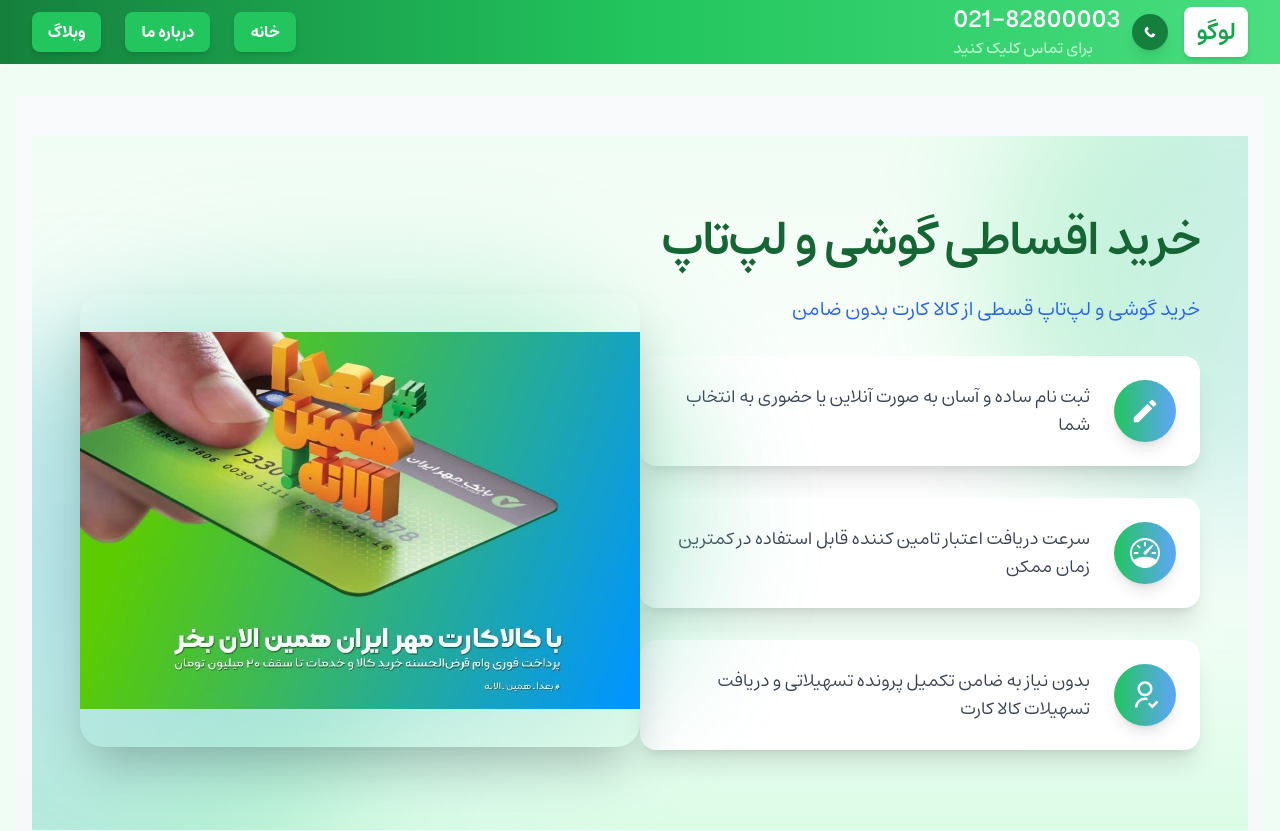
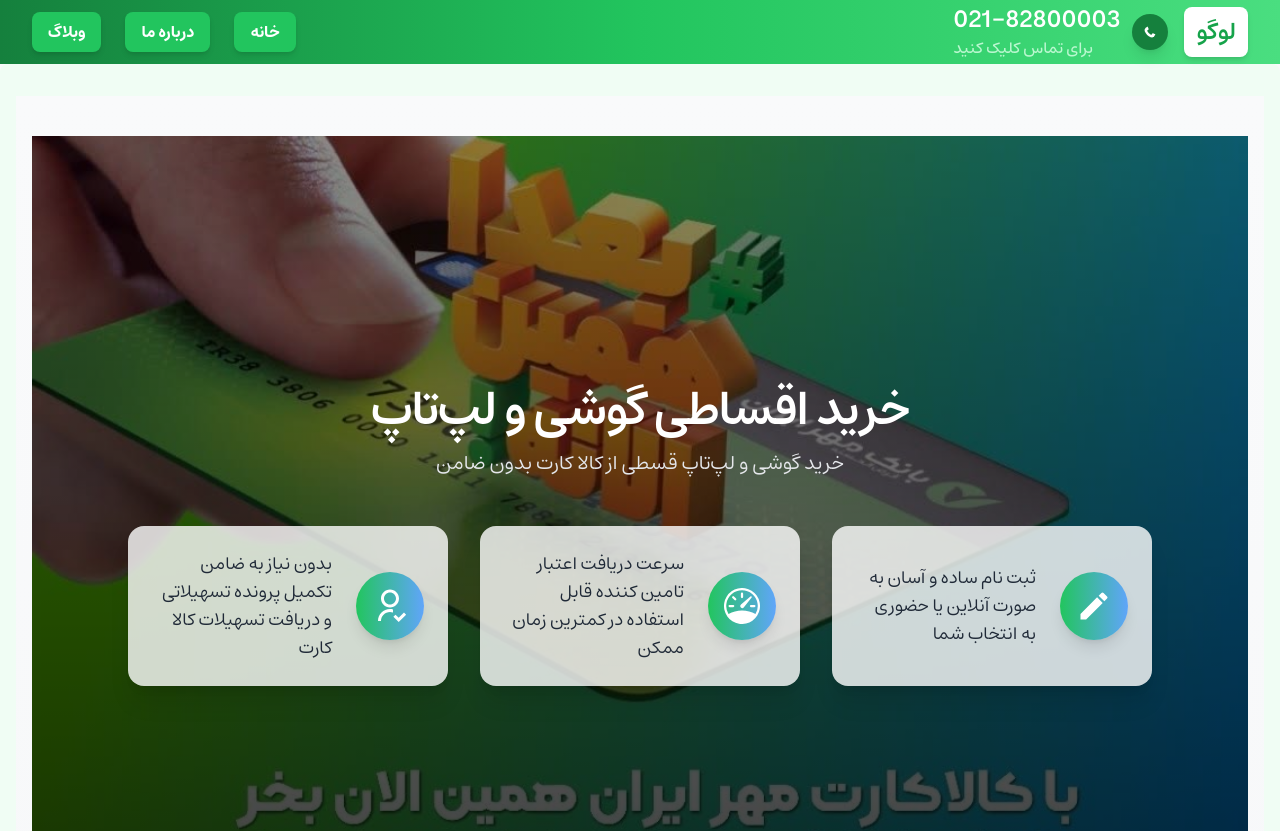
Before and after one commit to JAmohackerL/Mobile-Shop, a Next.js app: page / in a window 1280 px wide. Shown: the top 831 px of the page. Built offline with nearby package versions, Linux system fonts and the light colour scheme.

Commit message:
updateV4

```diff
--- a/src/components/InstallmentCalculator.jsx
+++ b/src/components/InstallmentCalculator.jsx
@@ -10,66 +10,65 @@
 // Installment Purchase Component
 const InstallmentPurchase = ({ onCalculateClick }) => {
   return (
-    <div className="bg-gradient-to-b from-green-50 via-white to-green-100 py-20 relative overflow-hidden">
-      {/* Decorative Background Effects */}
-      <div className="absolute top-[-15%] right-[-20%] w-[500px] h-[500px] bg-gradient-to-r from-green-400 to-blue-300 rounded-full opacity-30 blur-3xl"></div>
-      <div className="absolute bottom-[-15%] left-[-20%] w-[600px] h-[600px] bg-gradient-to-r from-blue-400 to-green-400 rounded-full opacity-30 blur-3xl"></div>
+    <div className="relative w-full min-h-screen">
+      {/* Background Image */}
+      <div className="absolute inset-0 z-0">
+        <Image
+          src={bank}
+          alt="تصویر خرید اقساطی"
+          className="w-full h-full object-cover"
+          style={{ filter: "brightness(0.8)" }}
+          priority
+        />
+      </div>
+
+      {/* Overlay */}
+      <div className="absolute inset-0 z-5 bg-gradient-to-b from-black/30 to-black/70"></div>
 
       {/* Main Content */}
-      <div className="container mx-auto flex flex-col md:flex-row items-center justify-between px-6 md:px-12 space-y-12 md:space-y-0">
-        {/* Text Section */}
-        <div className="w-full md:w-1/2 space-y-8 text-center md:text-right z-10">
-          <h3 className="text-4xl md:text-5xl font-extrabold text-green-800 leading-tight tracking-tight">
+      <div className="relative z-10 flex flex-col items-center justify-center min-h-screen px-6 md:px-12 text-white">
+        {/* Title Section */}
+        <div className="text-center mb-12 space-y-4">
+          <h3 className="text-4xl md:text-5xl font-extrabold leading-tight tracking-tight">
             خرید اقساطی گوشی و لپ‌تاپ
           </h3>
-          <p className="text-lg md:text-xl text-blue-600 font-medium">
+          <p className="text-lg md:text-xl font-medium text-gray-200">
             خرید گوشی و لپ‌تاپ قسطی از کالا کارت بدون ضامن
           </p>
-          <ul className="space-y-8">
+        </div>
+
+        {/* Features Section */}
+        <ul className="grid grid-cols-1 md:grid-cols-3 gap-8 max-w-5xl">
           {[
             {
-                icon: <MdEdit className="text-white text-3xl" />,
+              icon: <MdEdit className="text-white text-4xl" />,
               text: "ثبت نام ساده و آسان به صورت آنلاین یا حضوری به انتخاب شما",
             },
             {
-                icon: <BsSpeedometer className="text-white text-3xl" />,
+              icon: <BsSpeedometer className="text-white text-4xl" />,
               text: "سرعت دریافت اعتبار تامین کننده قابل استفاده در کمترین زمان ممکن",
             },
             {
-                icon: <RiUserFollowLine className="text-white text-3xl" />,
+              icon: <RiUserFollowLine className="text-white text-4xl" />,
               text: "بدون نیاز به ضامن تکمیل پرونده تسهیلاتی و دریافت تسهیلات کالا کارت",
             },
           ].map(({ icon, text }, idx) => (
-              <li key={idx} className="flex items-center gap-6 bg-white shadow-xl rounded-2xl p-6 hover:shadow-2xl transition-shadow duration-300">
+            <motion.li
+              key={idx}
+              initial={{ opacity: 0, y: 50 }}
+              animate={{ opacity: 1, y: 0 }}
+              transition={{ duration: 0.6, delay: idx * 0.2 }}
+              className="flex items-center gap-6 bg-white/80 text-gray-800 shadow-xl rounded-2xl p-6 hover:bg-white/90 hover:shadow-2xl transition-all duration-300"
+            >
               <div className="p-4 bg-gradient-to-r from-green-500 to-blue-400 rounded-full shadow-lg">
                 {icon}
               </div>
-                <p className="text-base md:text-lg text-gray-700 font-medium leading-relaxed">
+              <p className="text-base md:text-lg font-medium leading-relaxed">
                 {text}
               </p>
-              </li>
+            </motion.li>
           ))}
         </ul>
-        </div>
-
-        {/* Image Section */}
-        <div className="w-full md:w-1/2 flex justify-center relative z-10">
-          <div className="absolute w-[120%] h-[120%] rounded-full bg-gradient-to-tr from-blue-300 to-green-400 blur-3xl opacity-40 -z-10"></div>
-          <motion.div
-            initial={{ scale: 0.9, opacity: 0 }}
-            animate={{ scale: 1, opacity: 1 }}
-            transition={{ duration: 0.8, ease: "easeOut" }}
-            whileHover={{ scale: 1.1 }}
-            className="relative"
-          >
-            <Image
-              src={bank}
-              alt="تصویر خرید اقساطی"
-              className="w-[120%] h-[120%] object-contain rounded-3xl shadow-2xl hover:shadow-[0_0_50px_rgba(34,197,94,0.5)] transition-shadow duration-500"
-              priority
-            />
-          </motion.div>
-        </div>
       </div>
     </div>
   );
```
Lines whose indentation alone changed are shown as unchanged.
